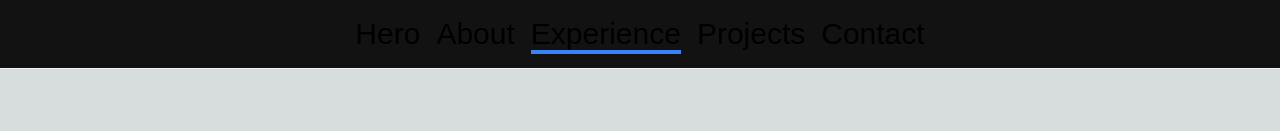
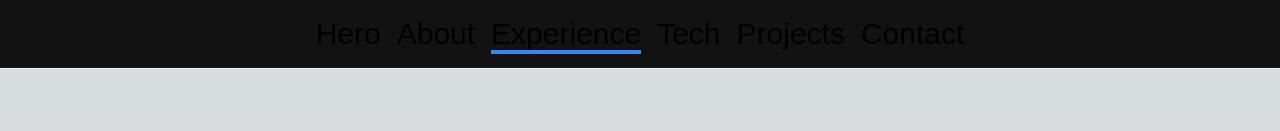
Before and after one commit to Gav1012/portfoliov2, a Next.js app: page / in a window 1280 px wide. Shown: the top 131 px of the page. Built offline with nearby package versions, Linux system fonts and the light colour scheme; no server answers.

Commit message:
added tech to header

```diff
--- a/src/app/components/header.tsx
+++ b/src/app/components/header.tsx
@@ -2,7 +2,7 @@
 import { useState, useEffect } from 'react';
 
 export default function Header() {
-    const sections = ['hero', 'about', 'experience', 'projects', 'contact'];
+    const sections = ['hero', 'about', 'experience', 'tech', 'projects', 'contact'];
     const [activeSection, setActiveSection] = useState('');
 
     // handles the tracking of what section the user is currently at, adjusting the header to underline
```
